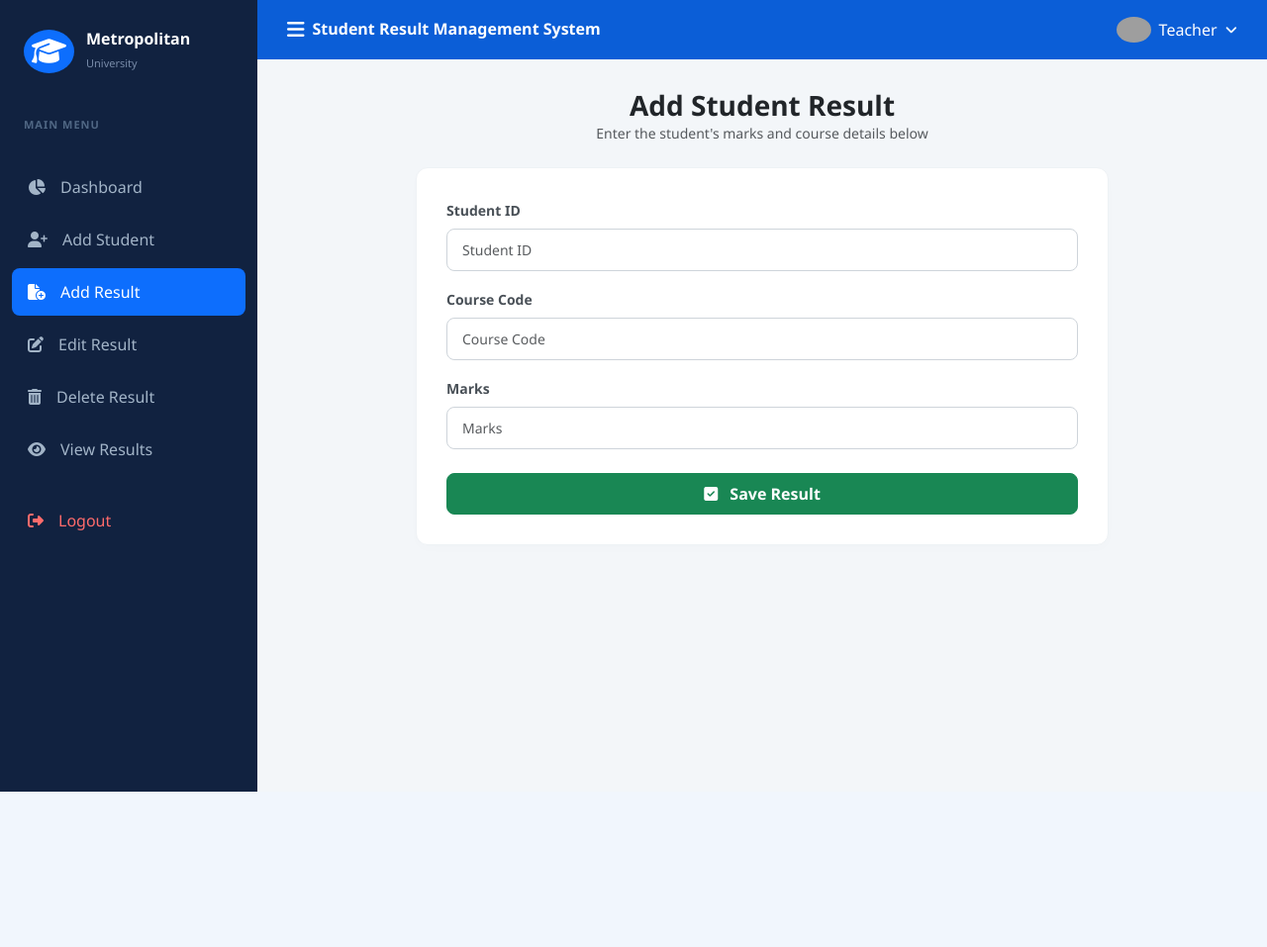
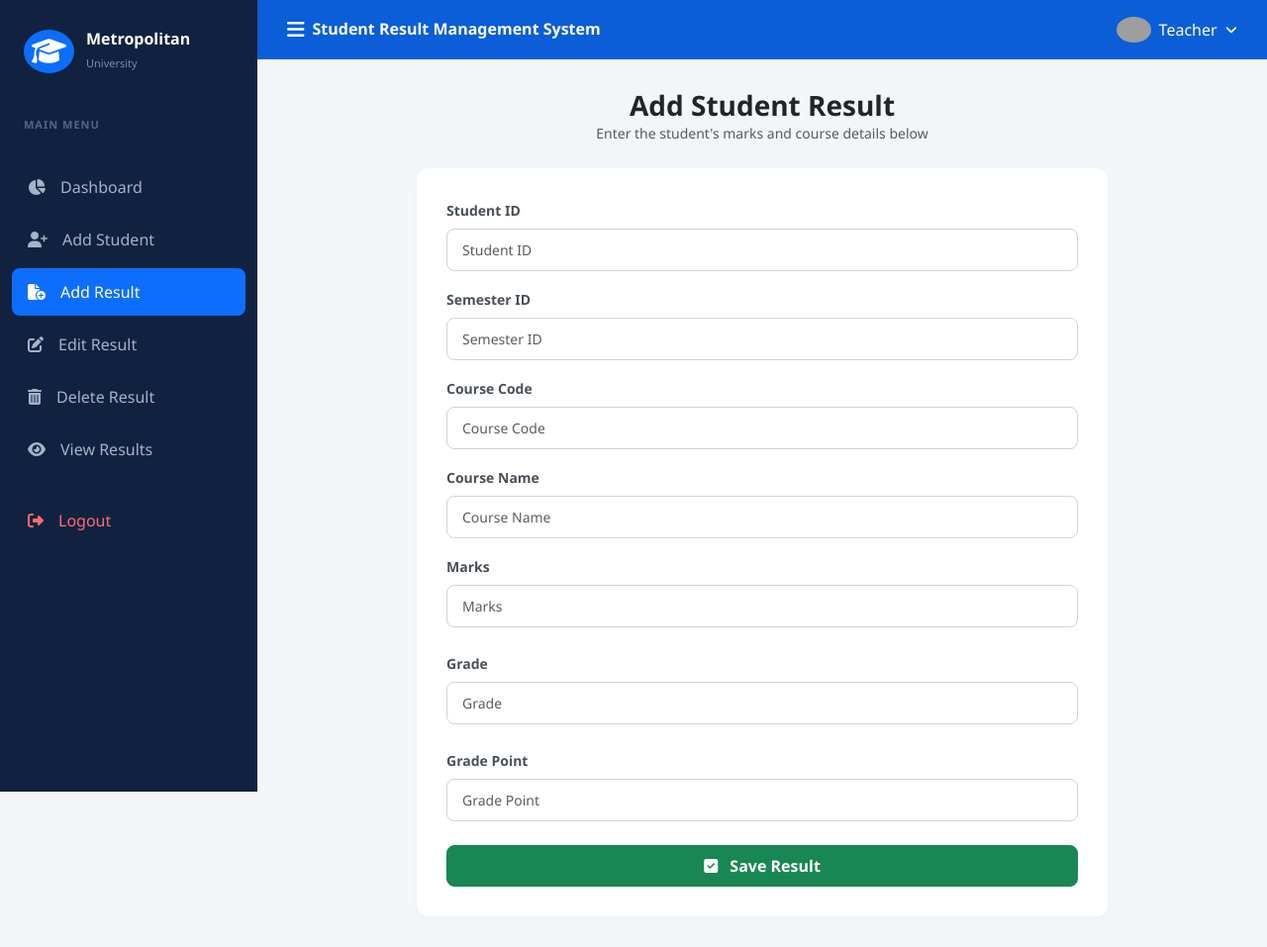
Before and after one commit to 242-115-155/student_result_management, a PHP site: page /add_result.php in a window 1280 px wide. Shown: the whole page at 99% size. Before the commit the page ends 800 px from the top, so only its background shows below. Run offline with PHP 8.4, Linux system fonts and the light colour scheme; grey boxes are pictures that could not be loaded.

Commit message:
Add semester_id, course_name, grade, and grade_point

```diff
--- a/add_result.php
+++ b/add_result.php
@@ -5,10 +5,14 @@ include 'db_connect.php';
 
 if (isset($_POST['student_id'])) {
     $student_id  = $_POST['student_id'];
+    $semester_id = $_POST['semester_id'];
     $course_code = $_POST['course_code'];
+    $course_name = $_POST['course_name'];
     $marks       = $_POST['marks'];
+    $grade       = $_POST['grade'];
+    $grade_point = $_POST['grade_point'];
 
-    $sql = "INSERT INTO result (student_id, course_code, marks) VALUES ('$student_id', '$course_code', '$marks')";
+    $sql = "INSERT INTO result (student_id, semester_id, course_code, course_name, marks, grade, grade_point) VALUES ('$student_id', '$semester_id', '$course_code', '$course_name', '$marks', '$grade', '$grade_point')";
     if (mysqli_query($conn, $sql)) {
         echo "<script>alert('Result Added Successfully');</script>";
     } else {
@@ -37,7 +41,6 @@ if (isset($_POST['student_id'])) {
         }
         body { font-family: 'Segoe UI', Roboto, Helvetica, Arial, sans-serif; background-color: var(--body-bg); margin: 0; }
 
-        /* sidebar design */
         .sidebar { width: 260px; height: 100vh; background-color: var(--sidebar-bg); position: fixed; top: 0; left: 0; padding-top: 20px; z-index: 1000; }
         .sidebar-brand { padding: 10px 24px; color: #fff; display: flex; align-items: center; gap: 12px; }
         .sidebar-menu { list-style: none; padding: 20px 12px; margin: 0; }
@@ -45,18 +48,15 @@ if (isset($_POST['student_id'])) {
         .sidebar-menu li a:hover, .sidebar-menu li.active > a { background-color: var(--primary-blue); color: #fff; }
         .menu-label { padding: 10px 24px; color: #506784; font-size: 11px; text-transform: uppercase; letter-spacing: 1px; font-weight: 600; }
 
-        /* main layout */
         .main-content { margin-left: 260px; min-height: 100vh; display: flex; flex-direction: column; }
         .topbar { background-color: #0b5ed7; color: white; padding: 15px 30px; display: flex; justify-content: space-between; align-items: center; height: 60px; }
         .wrapper { padding: 30px; flex: 1; }
 
-        /* form card design */
         .form-card { background: white; border-radius: 12px; padding: 30px; border: 1px solid #eef2f5; box-shadow: 0 4px 12px rgba(0,0,0,0.01); max-width: 700px; margin: 0 auto; }
         .form-control { border-radius: 8px; padding: 10px 15px; border: 1px solid #ced4da; font-size: 14px; }
         .form-control:focus { border-color: var(--success-green); box-shadow: 0 0 0 0.2rem rgba(25, 135, 84, 0.15); }
         .form-label { font-weight: 600; color: #495057; font-size: 14px; margin-bottom: 8px; }
 
-        /* system info table style */
         .sys-card { background: white; border-radius: 12px; padding: 20px; border: 1px solid #eef2f5; box-shadow: 0 4px 12px rgba(0,0,0,0.01); max-width: 700px; margin: 20px auto 0 auto; }
         .sys-info-table td { padding: 10px 8px; border-bottom: 1px solid #f1f4f8; font-size: 14px; }
         .sys-info-table tr:last-child td { border-bottom: none; }
@@ -64,7 +64,7 @@ if (isset($_POST['student_id'])) {
 </head>
 <body>
 
-    <!-- left side modern sidebar (Add Result menu active) -->
+
     <div class="sidebar">
         <div class="sidebar-brand">
             <i class="fa-solid fa-graduation-cap text-white fs-3 bg-primary p-2 rounded-circle"></i>
@@ -85,9 +85,8 @@ if (isset($_POST['student_id'])) {
         </ul>
     </div>
 
-    <!-- right side main content area -->
     <div class="main-content">
-        <!-- topbar -->
+
         <div class="topbar">
             <div class="d-flex align-items-center gap-2">
                 <i class="fa-solid fa-bars fs-5" style="cursor:pointer;"></i>
@@ -113,13 +112,32 @@ if (isset($_POST['student_id'])) {
                     </div>
 
                     <div class="mb-3">
+                        <label class="form-label">Semester ID</label>
+                        <input type="text" name="semester_id" class="form-control" placeholder="Semester ID" required>
+                    </div>
+
+                    <div class="mb-3">
                         <label class="form-label">Course Code</label>
                         <input type="text" name="course_code" class="form-control" placeholder="Course Code" required>
+                    </div>
+
+                    <div class="mb-3">
+                        <label class="form-label">Course Name</label>
+                        <input type="text" name="course_name" class="form-control" placeholder="Course Name" required>
                     </div>
 
                     <div class="mb-4">
                         <label class="form-label">Marks</label>
                         <input type="number" name="marks" class="form-control" placeholder="Marks" required>
+                    </div>
+                    <div class="mb-4">
+                        <label class="form-label">Grade</label>
+                        <input type="text" name="grade" class="form-control" placeholder="Grade" required>
+                    </div>
+
+                    <div class="mb-4">
+                        <label class="form-label">Grade Point</label>
+                        <input type="number" name="grade_point" class="form-control" placeholder="Grade Point" required>
                     </div>
 
                     <div class="text-end">
```
